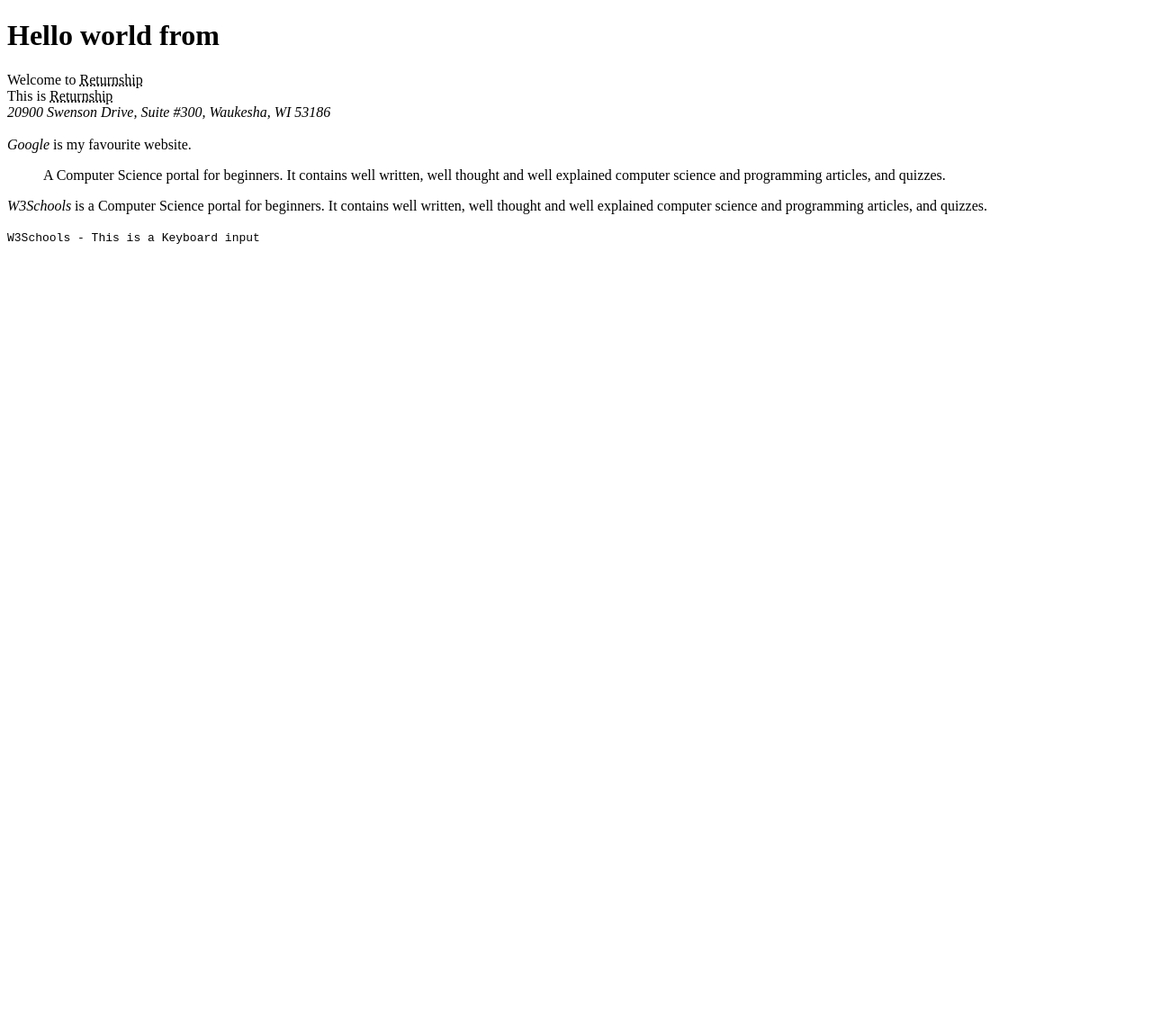
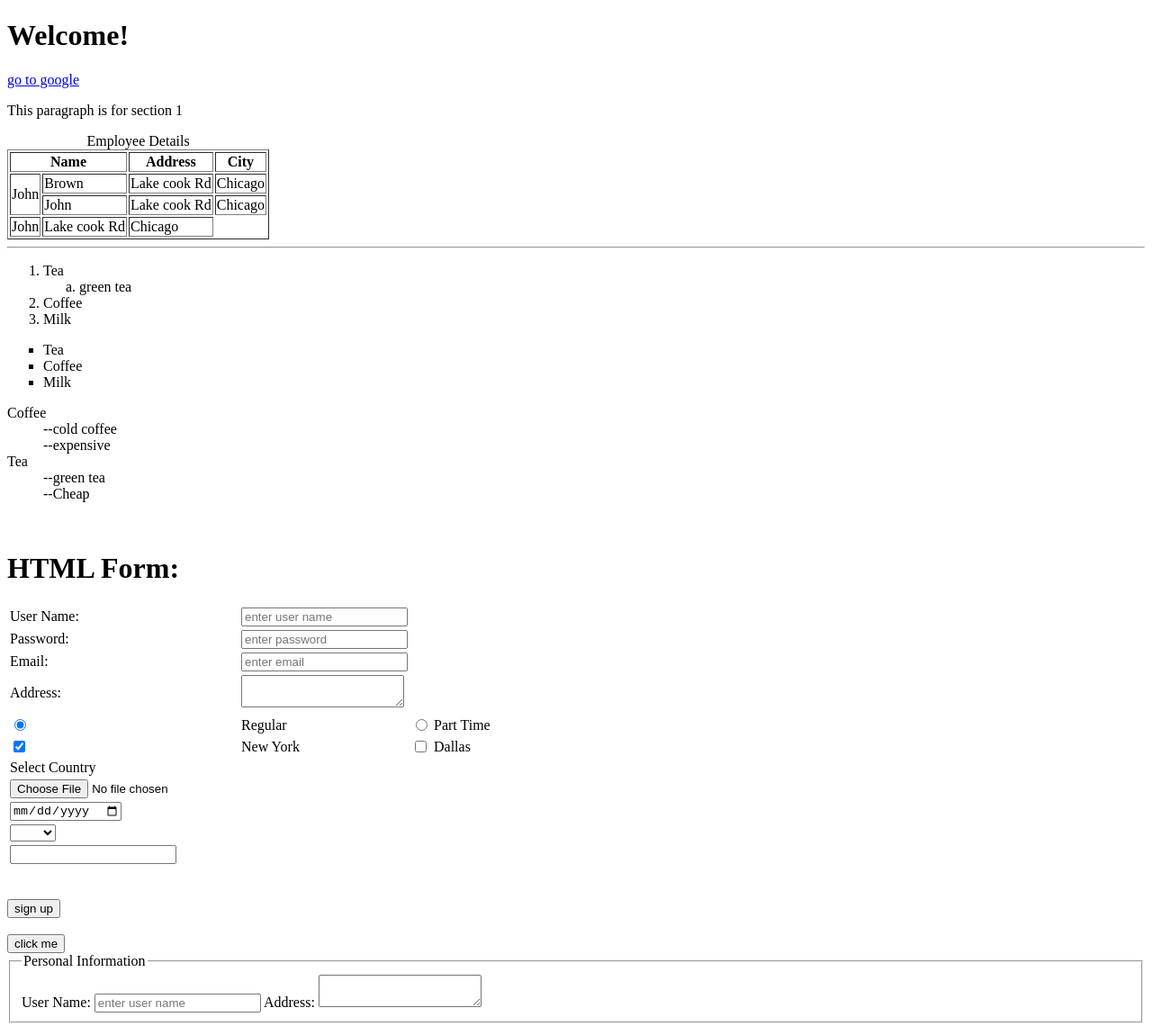
Before and after one commit to mahen035/Mars_Returnship02, a plain HTML site: page index.html in a window 1280 px wide. Shown: the whole page at 90% size. Before the commit the page ends 800 px from the top, so only its background shows below. Drawn offline with Linux system fonts and the light colour scheme.

Commit message:
02/16 changes

```diff
--- a/index.html
+++ b/index.html
@@ -1,28 +1,148 @@
 <!DOCTYPE html>
-<html lang="en">
-<head>
-    <meta charset="UTF-8">
-    <meta http-equiv="X-UA-Compatible" content="IE=edge">
-    <meta name="viewport" content="width=<device-width>, initial-scale=1.0">
-    <title>Document</title>
-</head>
-<body>
-    <h1>Hello world from</h1>
-    Welcome to <abbr title="Returnship program of Mars-SG"> Returnship</abbr> <br>
-    This is <acronym title="Returnship program of Mars-SG">Returnship</acronym> <br>
-    <address> 20900 Swenson Drive, Suite #300, Waukesha, WI 53186 </address> <br>
-        <cite> Google </cite> is my favourite website. <br>
-        <blockquote>
-            A Computer Science portal for beginners. It contains well written, well thought and well
-            explained computer science and programming articles, and quizzes.
-            </blockquote>
+<html>
+    <head>
+        <title>New Page</title>
 
-            <p>
-                <dfn> W3Schools </dfn> is a Computer Science portal for beginners. It contains well
-                written, well thought and well explained computer science and programming articles,
-                and quizzes.
-                </p>
+    </head>
+    <body>
+        <h1>Welcome!</h1>
+        <a href = "#section1" target="_default">go to google</a>
 
-                <kbd> W3Schools - This is a Keyboard input </kbd>
-</body>
+        <p id="section1">
+            This paragraph is for section 1
+        </p>
+
+        <table border="1">
+            <caption>Employee Details</caption>
+            <tr>
+                <th colspan="2">Name</th>
+                <th>Address</th>
+                <th>City</th>
+            </tr>
+            <tr>
+                <td rowspan="2">John</td>
+                <td>Brown</td>
+                <td>Lake cook Rd</td>
+                <td>Chicago</td>
+            </tr>
+            <tr>
+                <td>John</td>
+                <td>Lake cook Rd</td>
+                <td>Chicago</td>
+            </tr>
+            <tr>
+                <td>John</td>
+                <td>Lake cook Rd</td>
+                <td>Chicago</td>
+            </tr>
+        </table>
+
+        <hr>
+
+        <!-- Ordered List -->
+        <ol>
+            <li>Tea</li>
+            <ol type="a">
+                <li>green tea</li>
+            </ol>
+            <li>Coffee</li>
+            <li>Milk</li>
+        </ol>
+
+        <ul type="square">
+            <li>Tea</li>
+            <li>Coffee</li>
+            <li>Milk</li>
+        </ul>
+
+        <dl>
+            <dt>Coffee</dt>
+            <dd>--cold coffee</dd>
+            <dd>--expensive</dd>
+            <dt>Tea</dt>
+            <dd>--green tea</dd>
+            <dd>--Cheap</dd>
+        </dl><br>
+
+        <h1>HTML Form:</h1>
+
+        <form action="/home.html">
+
+            <table>
+
+            <tr>
+                <td> <label for="uname">User Name:</label></td>
+                <td> <input type="text" id="uname" name="uname" placeholder="enter user name" /></td>
+            </tr>
+           <tr>
+            <td><label for="pwd">Password:</label></td>
+            <td><input type="password" id="pwd" name="pwd" placeholder="enter password" /></td>
+        </tr>
+        <tr>
+            <td><label for="email">Email:</label></td>
+            <td><input type="email" id="email" name="email" placeholder="enter email" /></td>
+        </tr>
+        <tr>
+            <td><label for="add">Address:</label></td>
+            <td><textarea id="add"></textarea></td>
+        </tr>
+
+        <tr>
+
+        </tr>
+        <tr>
+            <td><input type="radio" id="type1" name="empType" value ="Regular" checked></td>
+            <td><label for="type1">Regular</label></td>
+            <td><input type="radio" id="type2" name="empType" value ="PartTime" ></td>
+            <td><label for="type2">Part Time</label></td>
+        </tr>
+        <tr>
+            <td> <input type="checkbox" id = "city1" name = "city1" value = "NewYork" checked></td>
+            <td><label for="city1">New York</label></td>
+            <td> <input type="checkbox" id = "city2" name = "city2" value = "Dallas"></td>
+            <td><label for="city2">Dallas</label></td>
+        </tr>
+        <tr>
+            <td><label for="country">Select Country</label></td>
+        </tr>
+        <tr>
+            <td><input type="file"></td>
+        </tr>
+        <tr>
+            <td><input type="date"></td>
+        </tr>
+         <td>
+            <select id="country" name="countrySelection" >
+              <option></option>
+              <option value="usa">USA</option>
+              <option value="india">India</option>
+              <option value="britain">UK</option>
+            </select>
+        </td>
+        </tr>
+        <tr>
+            <td>
+                <input list="browser">
+                <datalist id="browser">
+                    <option value ="IE">
+                    <option value ="Chrome">
+                    <option value ="Safari">
+
+                </datalist>
+            </td>
+        </tr>
+        </table><br><br>
+        <input type ="submit" name="submit" value ="sign up"> <br><br>
+        <input type="button" name="btn1" value ="click me" onclick="alert('Button Clicked')";>
+        <fieldset>
+            <legend>Personal Information</legend>
+            <label for="uname">User Name:</label>
+            <input type="text" id="uname" name="uname" placeholder="enter user name" />
+            <label for="add">Address:</label>
+            <textarea id="add"></textarea>
+        </fieldset>
+
+        </form>
+
+    </body>
 </html>
```
Also changed, not shown: home.html (added, +12 -0 lines).
